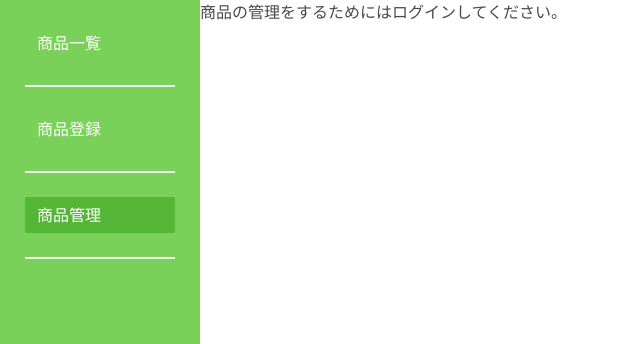
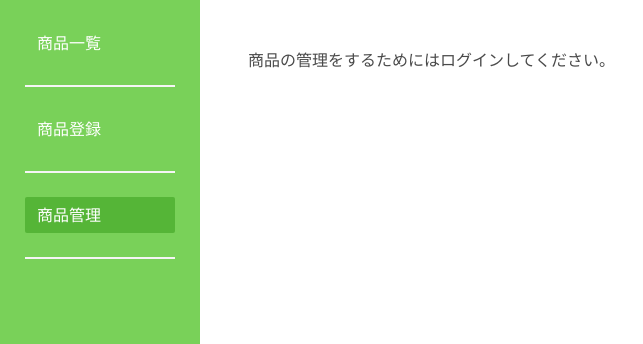
Before and after one commit to aguri-tenda/RealDo, a PHP site: page /product-management.php in a window 1280 px wide. Shown: the part 76-420 px from the top of the page, without its empty margins (0-643 px from the left). Run offline with PHP 8.4, Linux system fonts and the light colour scheme; some libraries are stand-ins or nearby versions.

Commit message:
レイアウト修正
フッターとフォーム等の被りなどの修正

```diff
--- a/product-management.php
+++ b/product-management.php
@@ -151,11 +151,19 @@
                 <?php endforeach; ?>
 
             <?php else : ?>
-                    <p>まだ商品が登録されていません。</p>
+                <div class="section">
+                    <div class="container">
+                        <p>まだ商品が登録されていません。</p>
+                    </div>
+                </div>
             <?php endif; ?>
 
         <?php else : ?>
-            <p>商品の管理をするためにはログインしてください。</p>
+            <div class="section">
+                <div class="container">
+                    <p>商品の管理をするためにはログインしてください。</p>
+                </div>
+            </div>
         <?php endif; ?>
     </div>
 </div>
--- a/provider-index.php
+++ b/provider-index.php
@@ -73,7 +73,11 @@
         <?php endif; ?>
 
         <?php else :?>
-    <p>商品一覧を見るにはログインしてください</p>
+            <div class="section">
+                <div class="container">
+                    <p>商品一覧を見るにはログインしてください</p>
+                </div>
+            </div>
 <?php endif; ?>
 
     </div>
--- a/providerInsert.php
+++ b/providerInsert.php
@@ -91,6 +91,10 @@
         <a href="userInsert.php" class="button is-info is-medium"
             style="background-color: #23c8ffff; width: 250px;">利用者新規登録</a>
     </div>
+
+    <div class="section">
+        <div class="container"></div>
+    </div>
 </body>
 <?php require "parts/provider_bottom.php"; ?>
 <?php require "parts/footer.php"; ?>
--- a/user-login.php
+++ b/user-login.php
@@ -56,5 +56,9 @@
         style="background-color: #27ea6bff; width: 250px;">提供者ログイン</a>
 </div>
 
+<div class="section">
+    <div class="container"></div>
+</div>
+
 <?php require "parts/user_bottom.php"; ?>
 <?php require "parts/footer.php"; ?>
--- a/userInsert.php
+++ b/userInsert.php
@@ -93,5 +93,9 @@
         style="background-color: #27ea6bff; width: 250px;">提供者新規登録</a>
 </div>
 
+<div class="section">
+    <div class="container"></div>
+</div>
+
 <?php require "parts/user_bottom.php"; ?>
 <?php require "parts/footer.php"; ?>
```
Also changed, not shown: booking.php (+4 -3 lines).
